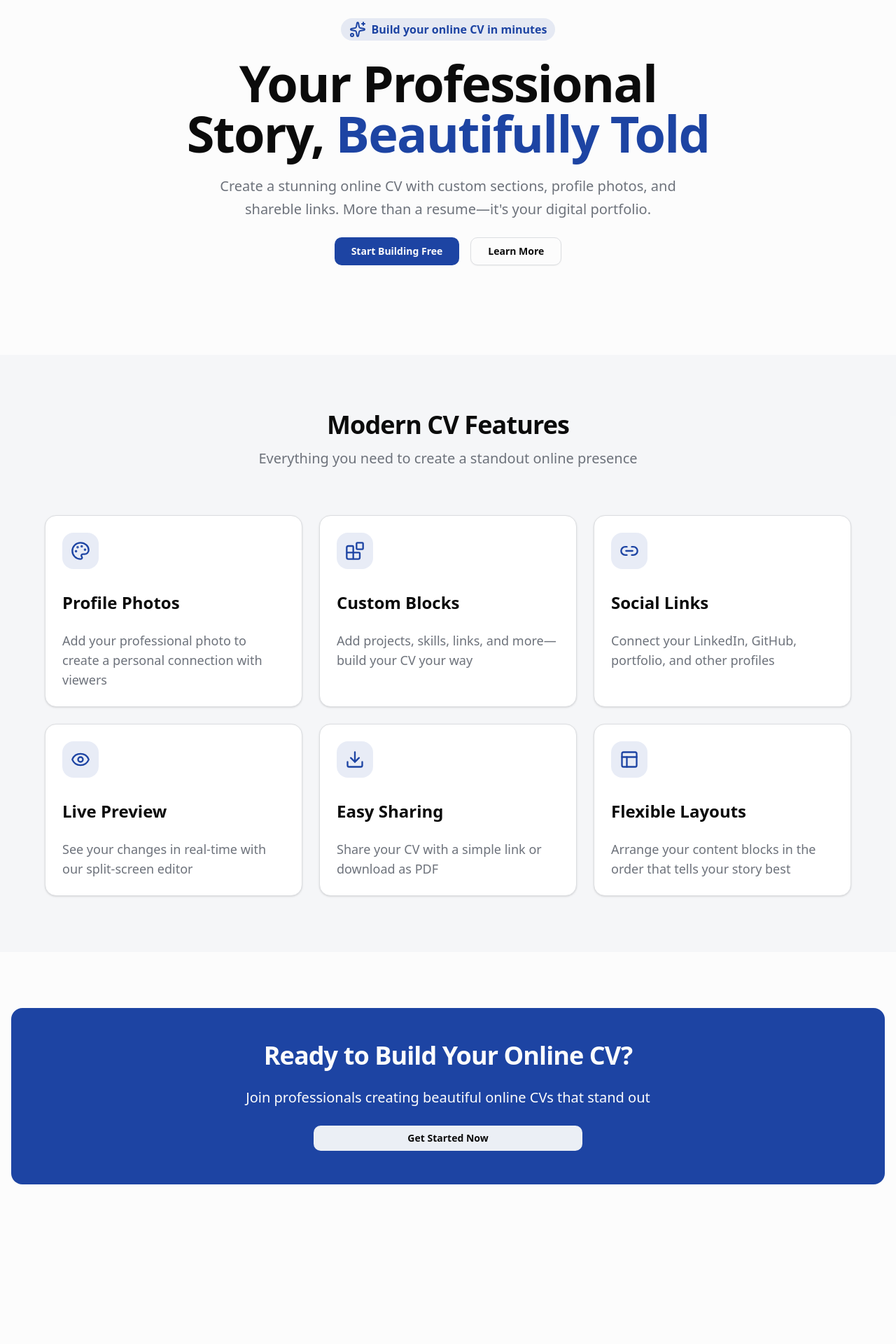
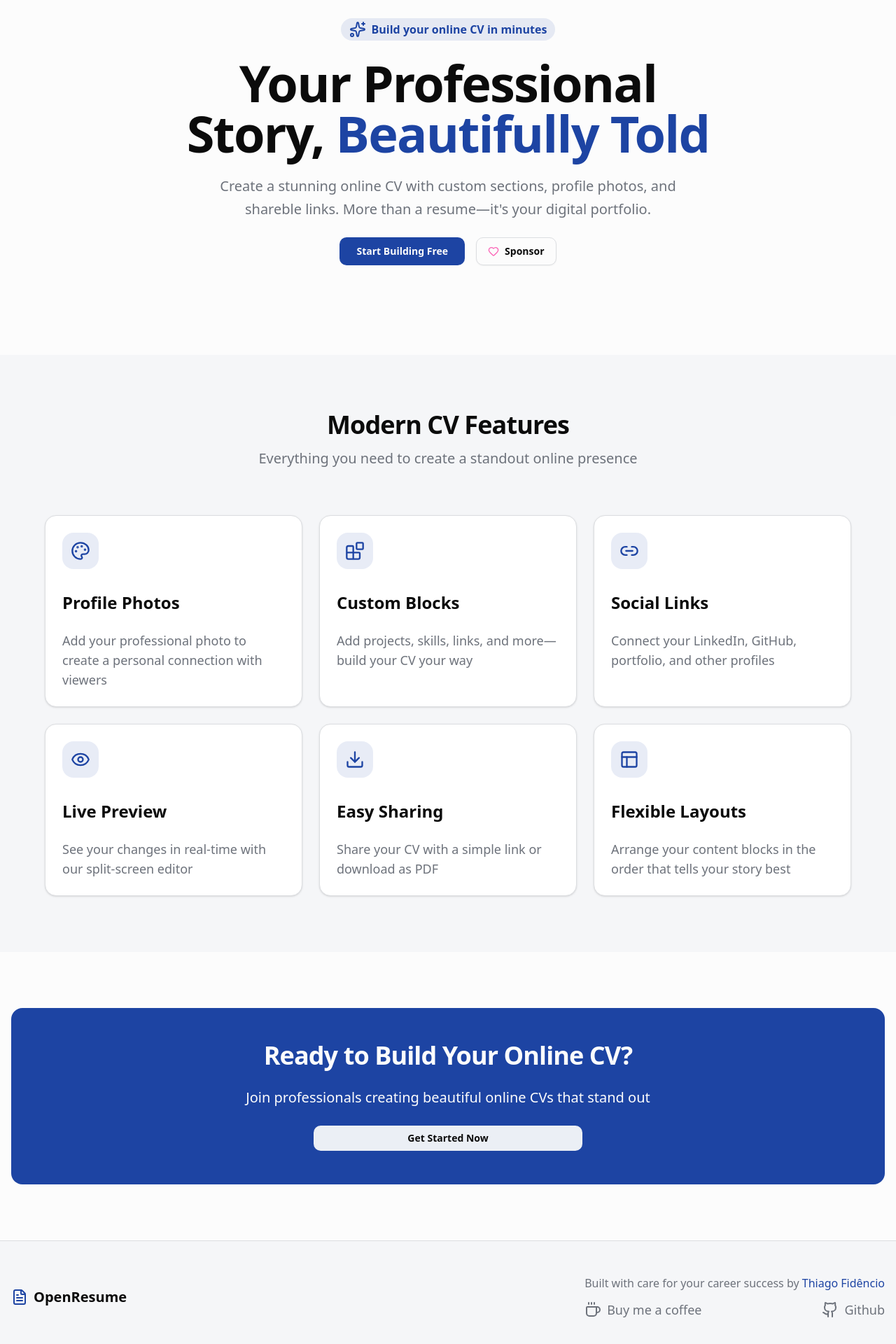
Before and after one commit to ythiago03/open-resume, a Next.js app: page / in a window 1280 px wide. Shown: the part 168-2088 px from the top of the page at 70% size. Before the commit the page ends 1940 px from the top, so only its background shows below. Built offline with nearby package versions, Linux system fonts and the light colour scheme.

Commit message:
feat: create footer component

```diff
--- a/app/layout.tsx
+++ b/app/layout.tsx
@@ -2,6 +2,7 @@ import type { Metadata } from "next";
 import { Geist, Geist_Mono } from "next/font/google";
 import "./globals.css";
 import Header from "@/components/templates/Header";
+import Footer from "@/components/templates/Footer";
 
 const geistSans = Geist({
 	variable: "--font-geist-sans",
@@ -30,6 +31,7 @@ export default function RootLayout({
 			>
 				<Header />
 				{children}
+				<Footer />
 			</body>
 		</html>
 	);
--- a/app/page.tsx
+++ b/app/page.tsx
@@ -4,6 +4,7 @@ import {
 	Blocks,
 	Download,
 	Eye,
+	Heart,
 	Link2,
 	Palette,
 	PanelsTopLeft,
@@ -51,7 +52,12 @@ export default function Home() {
 							variant="outline"
 							asChild
 						>
-							<Link href="/">Learn More</Link>
+							<Link
+								href="https://github.com/sponsors/ythiago03"
+								target="_blank"
+							>
+								<Heart className="text-pink-400" /> Sponsor
+							</Link>
 						</Button>
 					</div>
 				</div>
--- /dev/null
+++ b/components/templates/Footer.tsx
@@ -0,0 +1,49 @@
+import { Coffee, FileText, Github } from "lucide-react";
+import Link from "next/link";
+
+const Footer = () => {
+	return (
+		<footer className="px-4 py-12 border-t bg-muted/50">
+			<div className="container mx-auto flex flex-col md:flex-row gap-6 items-center justify-between">
+				<Link href="/" className="flex items-center gap-2">
+					<FileText className="size-6 text-primary" />
+					<span className="text-xl font-semibold">OpenResume</span>
+				</Link>
+
+				<div>
+					<p className="text-muted-foreground text-center">
+						Built with care for your career success by{" "}
+						<Link
+							className="text-primary hover:underline"
+							href="http://thiagof.com"
+							target="_blank"
+						>
+							Thiago Fidêncio
+						</Link>
+					</p>
+
+					<div className="flex justify-between mt-3">
+						<Link
+							className="flex gap-2 w-fit items-center text-lg text-muted-foreground hover:text-primary transition-colors"
+							href="https://github.com/sponsors/ythiago03"
+							target="_blank"
+						>
+							<Coffee />
+							Buy me a coffee
+						</Link>
+						<Link
+							className="flex gap-2 w-fit items-center text-lg text-muted-foreground hover:text-primary transition-colors"
+							href="http://thiagof.com"
+							target="_blank"
+						>
+							<Github />
+							Github
+						</Link>
+					</div>
+				</div>
+			</div>
+		</footer>
+	);
+};
+
+export default Footer;
```
